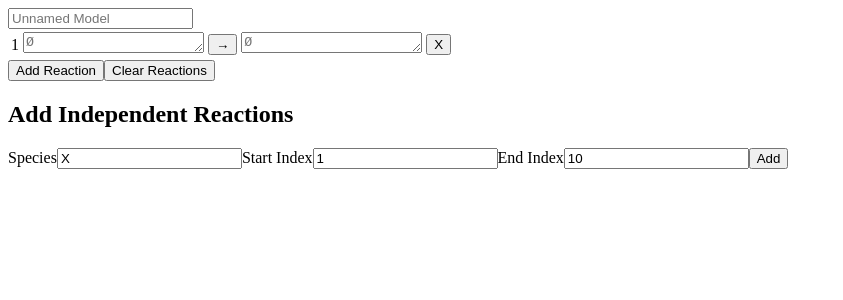
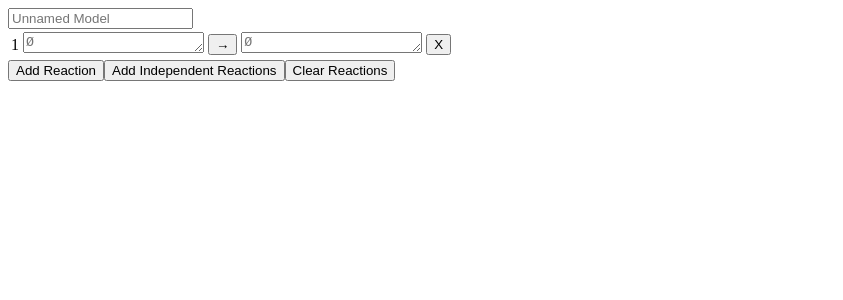
Before and after one commit to dlsucomet/CRNT-Polyglot, a React app: page / in a window 1280 px wide. Shown: the top 300 px of the page, without its empty margins (0-843 px from the left). Built offline with nearby package versions, Linux system fonts and the light colour scheme; the HTML template or start-up script is replaced by a standard one.

Commit message:
Moved controls from the table into the app

```diff
--- a/src/app.tsx
+++ b/src/app.tsx
@@ -13,7 +13,7 @@ import AddIndependentReactionsForm from './components/add-independent-reactions-
 class AppModel {
   @observable reactionNetwork: ReactionNetworkModel = new ReactionNetworkModel();
   @observable showForm: boolean = false;
-  @observable formModel: FormModel = new FormModel(this.reactionNetwork);
+  @observable formModel: FormModel = new FormModel();
   @computed get generatedFiles() {
     return null;
   }
@@ -23,12 +23,49 @@ class AppModel {
 class App extends React.Component<{model: AppModel}, {}> {
   render() {
     let m = this.props.model;
+    let rn = m.reactionNetwork;
+
     return (
       <div>
+        <input value={rn.modelName} onChange={this.updateModelName} placeholder="Unnamed Model" />
         <ReactionNetworkTable reactionNetwork={m.reactionNetwork} />
-        <AddIndependentReactionsForm model={m.formModel} />
+        <button onClick={this.addEmptyReaction}>Add Reaction</button>
+        <button onClick={this.showAddForm}>Add Independent Reactions</button>
+        <button onClick={this.clearReactions}>Clear Reactions</button>
+
+        {m.showForm
+          ? <AddIndependentReactionsForm model={m.formModel} onAdd={this.addIndependentReactions} />
+          : <div />}
       </div>
     );
+  }
+
+  updateModelName = (e: Event) => {
+    let modelNameInput = e.target as HTMLInputElement;
+    let rn = this.props.model.reactionNetwork;
+    rn.modelName = modelNameInput.value;
+  }
+
+  addEmptyReaction = () => {
+    let rn = this.props.model.reactionNetwork;
+    rn.addEmptyReaction();
+  }
+
+  showAddForm = () => {
+    let m = this.props.model;
+    m.showForm = !m.showForm;
+  }
+
+  addIndependentReactions = (variable: string, startIndex: number, endIndex: number) => {
+    let m = this.props.model;
+    let rn = m.reactionNetwork;
+    rn.addIndependentReactions(variable, startIndex, endIndex);
+    m.showForm = false;
+  }
+
+  clearReactions = () => {
+    let rn = this.props.model.reactionNetwork;
+    rn.clearReactions();
   }
 }
 
--- a/src/component-models/add-form-model.ts
+++ b/src/component-models/add-form-model.ts
@@ -1,15 +1,7 @@
 import {observable} from 'mobx';
 
-import ReactionNetworkModel from './reaction-network-model';
-
 export default class FormModel {
-  reactionNetwork: ReactionNetworkModel;
-
   @observable variable: string = "X";
   @observable startIndex: number = 1;
   @observable endIndex: number = 10;
-
-  constructor(reactionNetwork: ReactionNetworkModel) {
-    this.reactionNetwork = reactionNetwork;
-  }
 }
--- a/src/components/add-independent-reactions-form.tsx
+++ b/src/components/add-independent-reactions-form.tsx
@@ -3,8 +3,13 @@ import {observer} from 'mobx-react';
 
 import FormModel from '../component-models/add-form-model';
 
+interface Props {
+  model: FormModel;
+  onAdd: (v: string, s: number, e: number) => void;
+}
+
 @observer
-export default class AddIndependentReactionsForm extends React.Component<{model: FormModel}, {}> {
+export default class AddIndependentReactionsForm extends React.Component<Props, {}> {
   render() {
     let m = this.props.model;
 
@@ -42,6 +47,6 @@ export default class AddIndependentReactionsForm extends React.Component<{model:
 
   add = () => {
     let m = this.props.model;
-    m.reactionNetwork.addIndependentReactions(m.variable, m.startIndex, m.endIndex);
+    this.props.onAdd(m.variable, m.startIndex, m.endIndex);
   }
 }
--- a/src/components/reaction-network-table.tsx
+++ b/src/components/reaction-network-table.tsx
@@ -10,38 +10,12 @@ export default class ReactionNetworkTable extends React.Component<{reactionNetwo
     let rn = this.props.reactionNetwork;
 
     return (
-      <div>
-        <input value={rn.modelName} onChange={this.updateModelName} placeholder="Unnamed Model" />
       <table>
         <tbody>
           {rn.reactions.map((r, i) =>
             <ReactionRow key={r.reactKey} index={i} reaction={r} />)}
         </tbody>
       </table>
-        <button onClick={this.addEmptyReaction}>Add Reaction</button>
-        <button onClick={this.clearReactions}>Clear Reactions</button>
-      </div>
     );
   }
-
-  updateModelName = (e: Event) => {
-    let modelNameInput = e.target as HTMLInputElement;
-    let rn = this.props.reactionNetwork;
-    rn.modelName = modelNameInput.value;
 }
-
-  addEmptyReaction = () => {
-    let rn = this.props.reactionNetwork;
-    rn.addEmptyReaction();
-  }
-
-  removeReaction = (index: number) => {
-    let rn = this.props.reactionNetwork;
-    rn.removeReaction(index);
-  }
-
-  clearReactions = () => {
-    let rn = this.props.reactionNetwork;
-    rn.clearReactions();
-  }
-}
```
Lines whose indentation alone changed are shown as unchanged.
